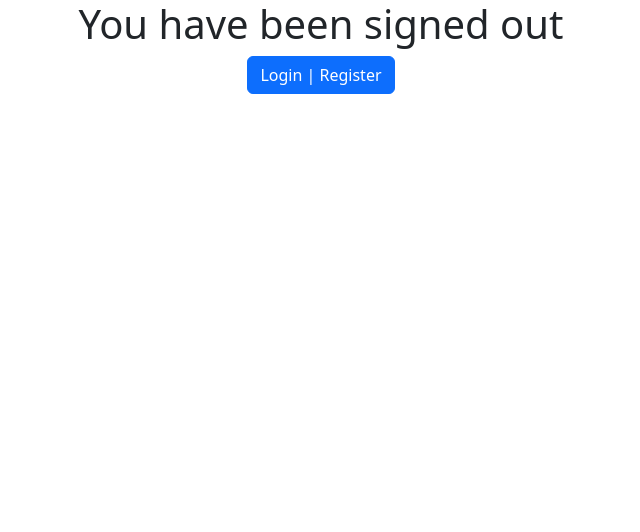
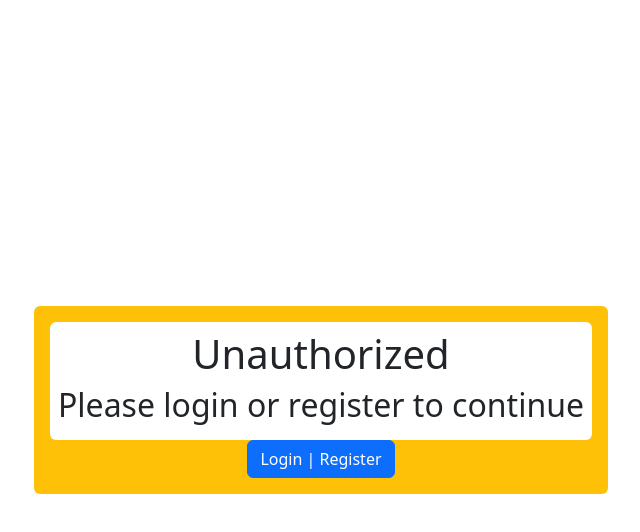
Before and after one commit to vasiliosnicholas/Agility, a React (Vite) app in the folder frontend/: page /login in a window 1280 px wide. Shown: the top 532 px of the page, without its empty margins (319-959 px from the left). Built offline with nearby package versions, Linux system fonts and the light colour scheme.

Commit message:
Basic login page with conditional message

```diff
--- a/frontend/src/pages/LoginPage.tsx
+++ b/frontend/src/pages/LoginPage.tsx
@@ -2,9 +2,23 @@ import { Container } from "react-bootstrap";
 import AuthWindow from "../components/authentication/AuthWindow.tsx";
 export default function Login() {
   return (
-    <Container className="d-flex flex-column min-vh-100 align-items-center">
-      <h1 className="text-center"> You have been signed out</h1>
-      <AuthWindow></AuthWindow>
+    <Container className="d-flex flex-column align-items-center justify-content-center min-vh-100">
+      <main className="d-flex flex-column align-items-center justify-content-center bg-warning rounded-2 p-3">
+        <header className="d-flex flex-column align-items-center bg-body rounded-2 p-2">
+          <h1 className="text-center">
+            {" "}
+            {`${
+              window.location.hash ? "You have been signed out" : "Unauthorized"
+            }`}
+          </h1>
+          <h2>
+            Please login{!window.location.hash ? " or register" : ""} to
+            continue
+          </h2>
+        </header>
+
+        <AuthWindow></AuthWindow>
+      </main>
     </Container>
   );
 }
```
